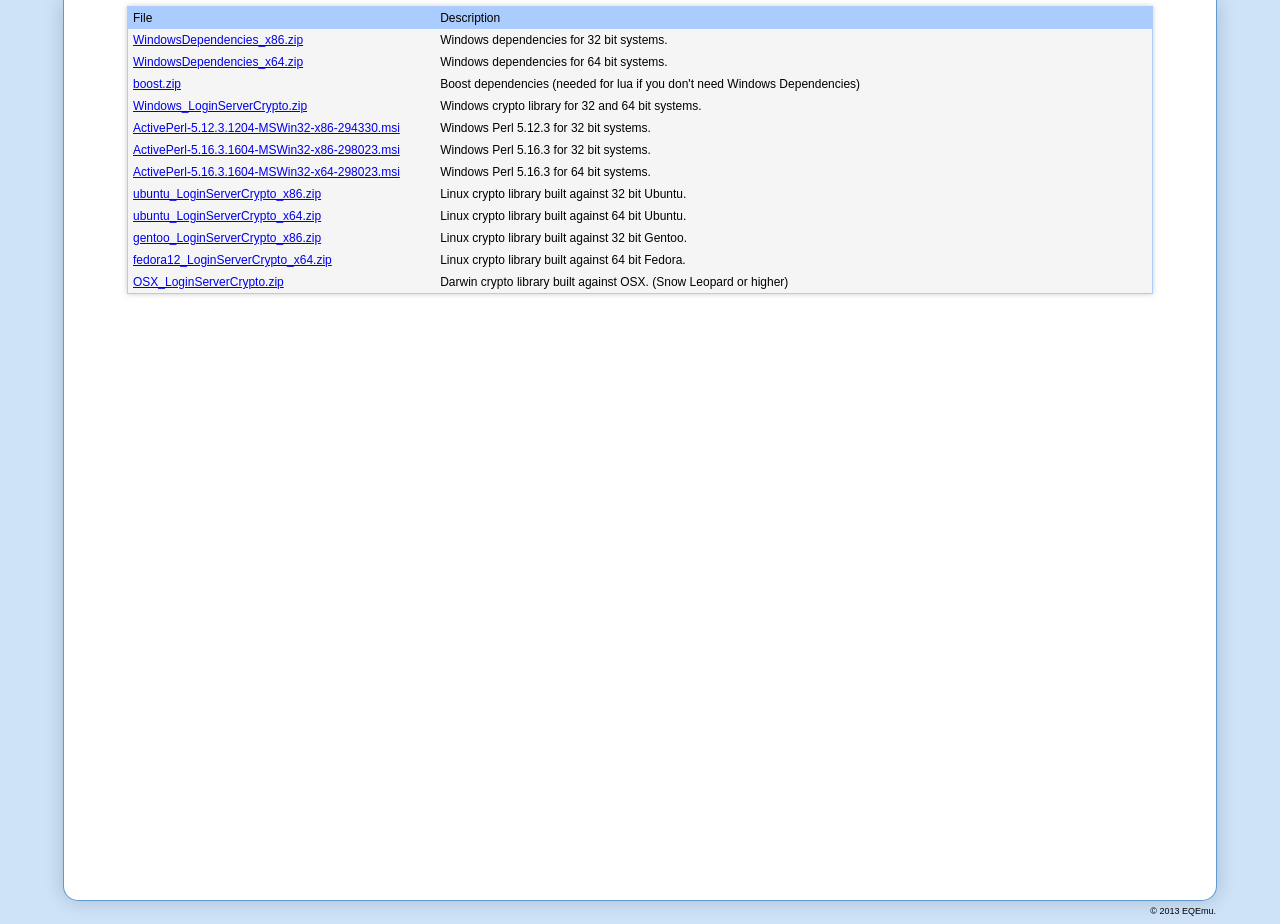
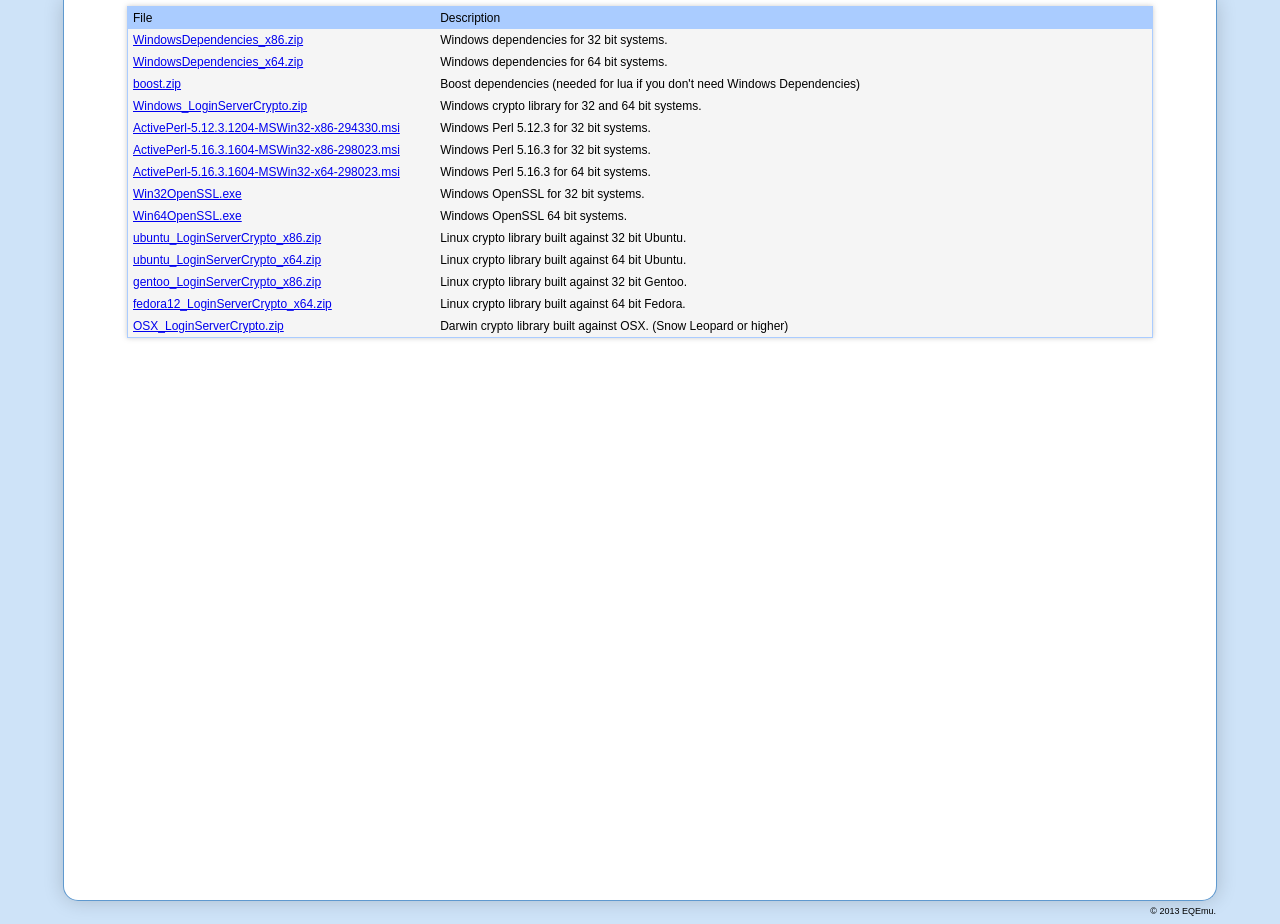
Before and after one commit to EQEmu/eqemu.github.com, a plain HTML site: page index.html in a window 1280 px wide. Drawn offline with nearby package versions, Linux system fonts and the light colour scheme.

Commit message:
Add OpenSSL

```diff
--- a/index.html
+++ b/index.html
@@ -41,6 +41,14 @@
                     <td><a href="downloads/ActivePerl-5.16.3.1604-MSWin32-x64-298023.msi">ActivePerl-5.16.3.1604-MSWin32-x64-298023.msi</a></td>
                     <td>Windows Perl 5.16.3 for 64 bit systems.</td>
                 </tr>
+				<tr>
+                    <td><a href="downloads/Win32OpenSSL.exe">Win32OpenSSL.exe</a></td>
+                    <td>Windows OpenSSL for 32 bit systems.</td>
+                </tr>
+				<tr>
+                    <td><a href="downloads/Win64OpenSSL.exe">Win64OpenSSL.exe</a></td>
+                    <td>Windows OpenSSL 64 bit systems.</td>
+                </tr>
                 <tr>
                     <td><a href="downloads/ubuntu_LoginServerCrypto_x86.zip">ubuntu_LoginServerCrypto_x86.zip</a></td>
                     <td>Linux crypto library built against 32 bit Ubuntu.</td>
```
Also changed, not shown: 2 other files.
